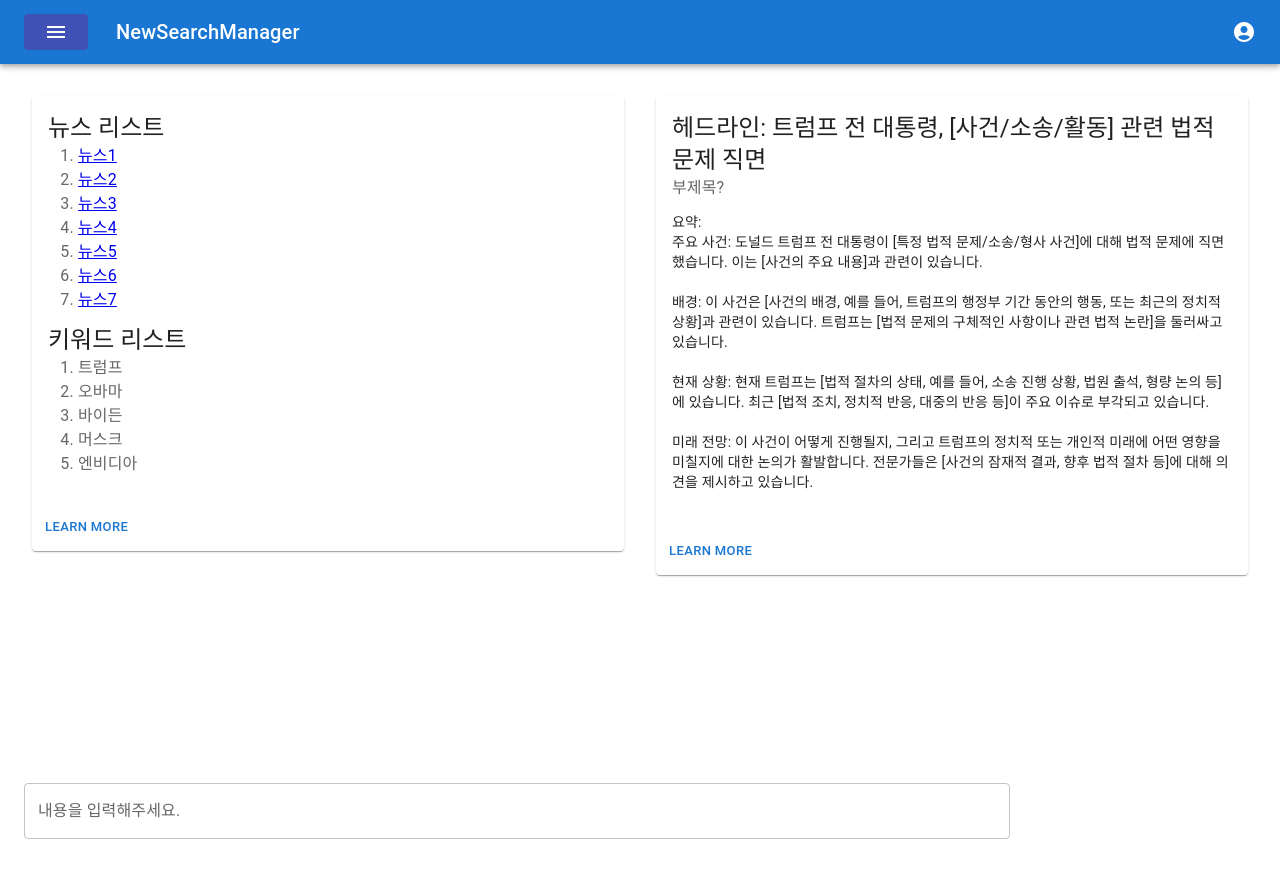
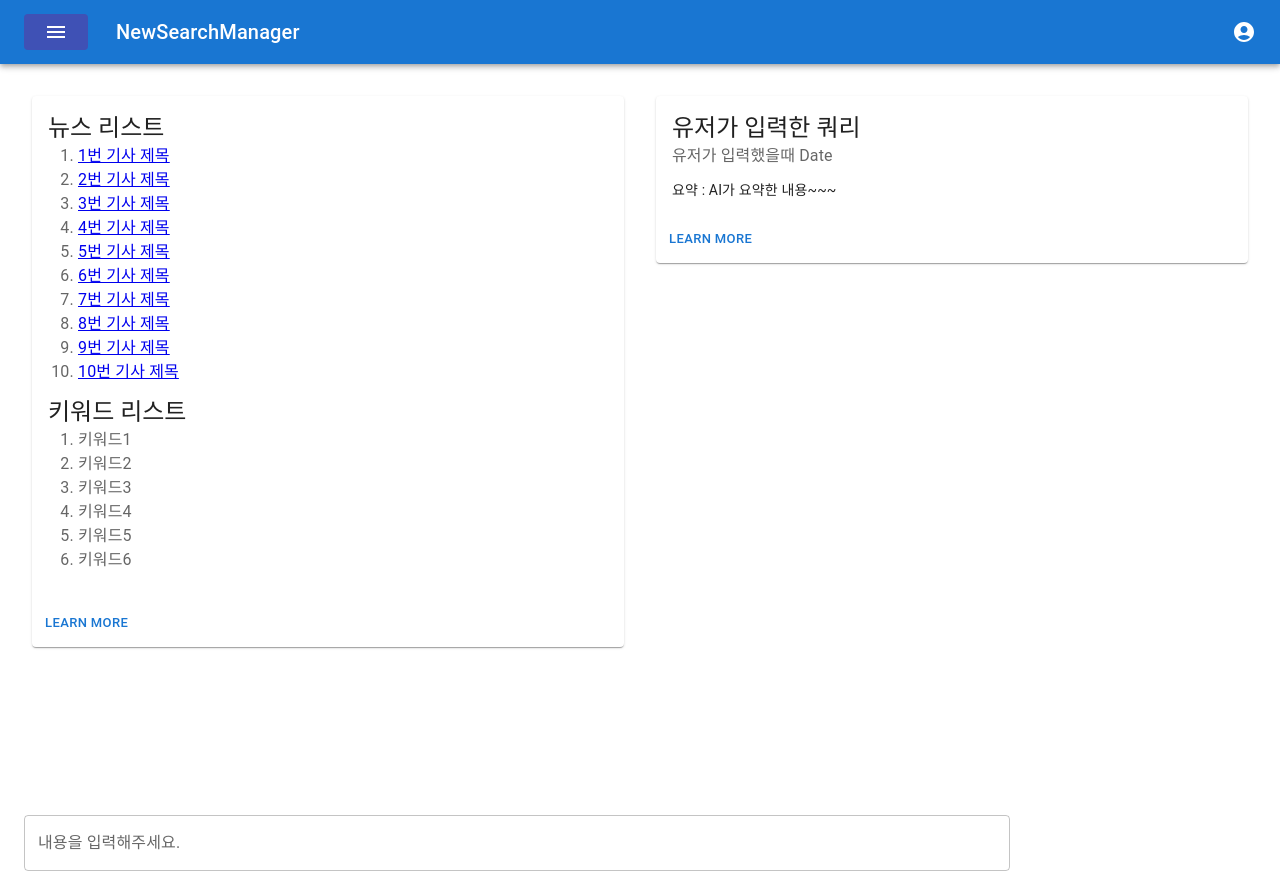
Before and after one commit to 2024-summer-LLM-Bootcamp/NewSearchPedia_FE, a React (Vite) app: page /article in a window 1280 px wide. Before the commit the page ends 839 px from the top, so only its background shows below. Built offline with nearby package versions, Linux system fonts and the light colour scheme.

Commit message:
moke-up데이터 + articlePage 데이터뿌리는 형식으로 수정

```diff
--- a/src/pages/article/Data/keywordData.js
+++ /dev/null
@@ -1,4 +0,0 @@
-// 서버에서 받아올 키워드 data
-const keywords = ['트럼프', '오바마', '바이든', '머스크', '엔비디아'];
-
-export default keywords;
--- a/src/pages/article/Data/newsData.js
+++ /dev/null
@@ -1,4 +0,0 @@
-// 서버에서 받아올 뉴스 data
-const newsList = ['뉴스1', '뉴스2', '뉴스3', '뉴스4', '뉴스5', '뉴스6', '뉴스7'];
-
-export default newsList;
--- /dev/null
+++ b/src/pages/article/Data/serverData.js
@@ -0,0 +1,31 @@
+const serverData = {
+    userInputValue : "유저가 입력한 쿼리",
+
+    created_at : "유저가 입력했을때 Date",
+
+    newsList : [
+      {title:"1번 기사 제목", link:"aaaaaa", pubDate: "Tue, 23 Jul 2024 16:36:00 +0900"},
+      {title:"2번 기사 제목", link:"aaaaaa", pubDate: "Tue, 23 Jul 2024 16:36:00 +0900"},
+      {title:"3번 기사 제목", link:"aaaaaa", pubDate: "Tue, 23 Jul 2024 16:36:00 +0900"},
+      {title:"4번 기사 제목", link:"aaaaaa", pubDate: "Tue, 23 Jul 2024 16:36:00 +0900"},
+      {title:"5번 기사 제목", link:"aaaaaa", pubDate: "Tue, 23 Jul 2024 16:36:00 +0900"},
+      {title:"6번 기사 제목", link:"aaaaaa", pubDate: "Tue, 23 Jul 2024 16:36:00 +0900"},
+      {title:"7번 기사 제목", link:"aaaaaa", pubDate: "Tue, 23 Jul 2024 16:36:00 +0900"},
+      {title:"8번 기사 제목", link:"aaaaaa", pubDate: "Tue, 23 Jul 2024 16:36:00 +0900"},
+      {title:"9번 기사 제목", link:"aaaaaa", pubDate: "Tue, 23 Jul 2024 16:36:00 +0900"},
+      {title:"10번 기사 제목", link:"aaaaaa", pubDate: "Tue, 23 Jul 2024 16:36:00 +0900"},
+    ],
+
+    encycList : [
+      {keyword : "키워드1", link:"aaaaaa"},
+      {keyword : "키워드2", link:"aaaaaa"},
+      {keyword : "키워드3", link:"aaaaaa"},
+      {keyword : "키워드4", link:"aaaaaa"},
+      {keyword : "키워드5", link:"aaaaaa"},
+      {keyword : "키워드6", link:"aaaaaa"},
+    ],
+
+    summary : "AI가 요약한 내용~~~"
+}
+
+export default serverData;
--- a/src/pages/article/articlePage.jsx
+++ b/src/pages/article/articlePage.jsx
@@ -2,8 +2,8 @@ import * as React from 'react';
 import { useState } from 'react';
 import { Box, Card, CardActions, CardContent, Button, Typography, Container, TextField, Grid } from '@mui/material';
 import PrimarySearchAppBar from './component/PrimarySearchAppBar';
-import newsList from './Data/newsData';
-import keywords from './Data/keywordData';
+import serverData from './Data/serverData';
+
 
 export default function Article() {
   const [inputValue, setInput] = useState('');
@@ -33,9 +33,9 @@ export default function Article() {
                   </Typography>
                   <Typography sx={{ mb: 1.5, marginLeft: '30px' }} color="text.secondary">
                     <ol>
-                      {newsList.map((news) => (
+                      {serverData.newsList.map((news) => (
                         <li>
-                          <a href="https://news.naver.com/">{news}</a>
+                          <a href="https://news.naver.com/">{news.title}</a>
                         </li>
                       ))}
                     </ol>
@@ -46,8 +46,8 @@ export default function Article() {
                     </Typography>
                     <Typography sx={{ mb: 1.5, marginLeft: '30px' }} color="text.secondary">
                       <ol>
-                        {keywords.map((keyword) => (
-                          <li>{keyword}</li>
+                        {serverData.encycList.map((word) => (
+                          <li>{word.keyword}</li>
                         ))}
                       </ol>
                     </Typography>
@@ -63,29 +63,13 @@ export default function Article() {
               <Card sx={{ margin: 1 }}>
                 <CardContent>
                   <Typography variant="h5" component="div">
-                    헤드라인: 트럼프 전 대통령, [사건/소송/활동] 관련 법적 문제 직면
+                    {serverData.userInputValue}
                   </Typography>
                   <Typography sx={{ mb: 1.5 }} color="text.secondary">
-                    부제목?
+                    {serverData.created_at}
                   </Typography>
                   <Typography variant="body2" sx={{ whiteSpace: 'pre-line', overflowWrap: 'break-word' }}>
-                    요약:
-                    <br />
-                    주요 사건: 도널드 트럼프 전 대통령이 [특정 법적 문제/소송/형사 사건]에 대해 법적 문제에 직면했습니다. 이는 [사건의 주요 내용]과 관련이 있습니다.
-                    <br />
-                    <br />
-                    배경: 이 사건은 [사건의 배경, 예를 들어, 트럼프의 행정부 기간 동안의 행동, 또는 최근의 정치적 상황]과 관련이 있습니다. 트럼프는 [법적 문제의 구체적인 사항이나 관련 법적 논란]을
-                    둘러싸고 있습니다.
-                    <br />
-                    <br />
-                    현재 상황: 현재 트럼프는 [법적 절차의 상태, 예를 들어, 소송 진행 상황, 법원 출석, 형량 논의 등]에 있습니다. 최근 [법적 조치, 정치적 반응, 대중의 반응 등]이 주요 이슈로 부각되고
-                    있습니다.
-                    <br />
-                    <br />
-                    미래 전망: 이 사건이 어떻게 진행될지, 그리고 트럼프의 정치적 또는 개인적 미래에 어떤 영향을 미칠지에 대한 논의가 활발합니다. 전문가들은 [사건의 잠재적 결과, 향후 법적 절차 등]에
-                    대해 의견을 제시하고 있습니다.
-                    <br />
-                    <br />
+                    요약 : {serverData.summary}
                   </Typography>
                 </CardContent>
                 <CardActions>
@@ -95,7 +79,7 @@ export default function Article() {
             </Grid>
           </Grid>
 
-          <Box sx={{ maxWidth: '80%', marginTop: 25, display: 'flex', justifyContent: 'center', alignItems: 'center' }}>
+          <Box sx={{ maxWidth: '80%', marginTop : 20, display: 'flex', justifyContent: 'center', alignItems: 'center' }}>
             <TextField sx={{ width: '100%' }} fullWidth label="내용을 입력해주세요." id="fullWidth" onKeyDown={handleKeyDown} />
             {console.log(inputValue)}
           </Box>
--- a/src/pages/article/component/drawer.jsx
+++ b/src/pages/article/component/drawer.jsx
@@ -1,8 +1,18 @@
 import * as React from 'react';
+import { useState } from 'react';
 import { Box, Drawer, Button, List, Divider, ListItem, ListItemButton, ListItemIcon, ListItemText } from '@mui/material';
 import { Inbox as InboxIcon, Mail as MailIcon, Menu as MenuIcon } from '@mui/icons-material';
 import Pagination from '@mui/material/Pagination';
 import ArticleSearch from './articleSearch';
+
+
+//서버에서 데이터를 가져오는 함수
+async function getRevies() {
+  const response = await fetch(url); //url지정해야함
+  const body = await response.json();
+  return body;
+}
+
 
 export default function TemporaryDrawer() {
   const [open, setOpen] = React.useState(false);
@@ -10,8 +20,12 @@ export default function TemporaryDrawer() {
 
   const itemsPerPage = 4; // 페이지당 항목 수
 
-  //   서버에서 받아올? 사용자 입력값 (예시)
-  const items = ['Inbox', 'Starred', 'Send email', 'Drafts', 'All mail', 'Trash', 'Spam'];
+  //서버에서 유저가 입력한 값으로 items변경
+  const [items, setItems] = useState([]);
+  const handleLoadClick = async () => {
+    const { context } = await getRevies();
+    setItems(context);
+  };
 
   const handleChangePage = (event, newPage) => {
     setCurrentPage(newPage);
@@ -34,7 +48,7 @@ export default function TemporaryDrawer() {
         {paginatedItems.map((text, index) => (
           <ListItem key={text} disablePadding>
             <ListItemButton>
-              <ListItemIcon>{index % 2 === 0 ? <InboxIcon /> : <MailIcon />}</ListItemIcon>
+              <ListItemIcon>{ (currentPage-1) * itemsPerPage + index+1 + "." }{<InboxIcon />}</ListItemIcon>
               <ListItemText primary={text} />
             </ListItemButton>
           </ListItem>
@@ -59,7 +73,7 @@ export default function TemporaryDrawer() {
       >
         <MenuIcon />
       </Button>
-      <Drawer open={open} onClose={toggleDrawer(false)}>
+      <Drawer open={open} onClose={toggleDrawer(false)} onClick={handleLoadClick}>
         {DrawerList}
       </Drawer>
     </div>
```
